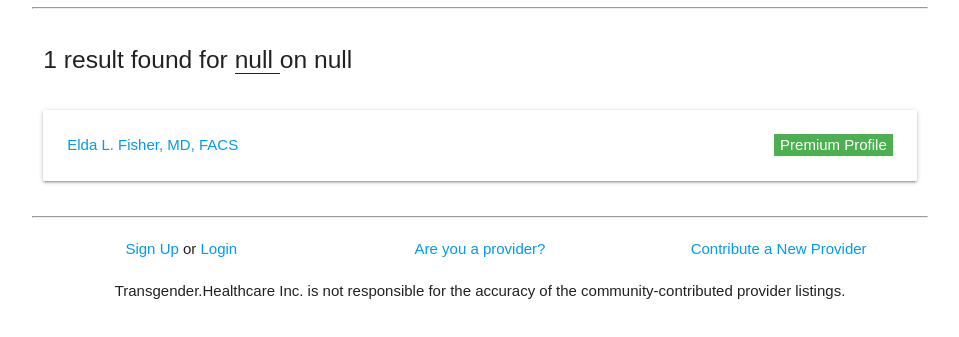
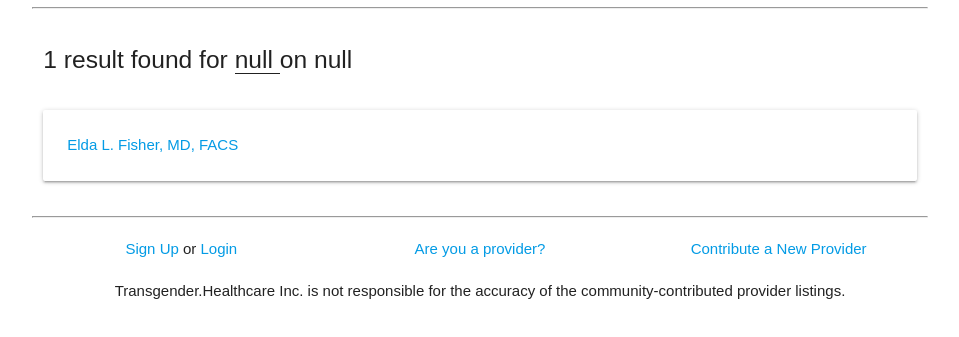
Before and after one commit to Transgender-Healthcare/mockup, a plain HTML site: page search.html in a window 1280 px wide. Shown: the part 397-734 px from the top of the page, without its empty margins (160-1119 px from the left). Drawn offline with Linux system fonts and the light colour scheme; a web font is replaced by a local one.

Commit message:
removed "premium profile"
Signed-off-by: Paige Julianne Sullivan <paige@paigejulianne.com>

```diff
--- a/search.html
+++ b/search.html
@@ -118,8 +118,7 @@
         <div class="col s12">
             <div class="card transparent darken-1">
                 <div class="card-content">
-                    <a href="elda-l-fisher-3981ca1.html">Elda L. Fisher, MD, FACS</a><span
-                        class="badge green white-text">Premium Profile</span>
+                    <a href="elda-l-fisher-3981ca1.html">Elda L. Fisher, MD, FACS</a>
                 </div>
 
             </div>
```
Also changed, not shown: elda-l-fisher-3981ca1.html (+1 -1 lines).
